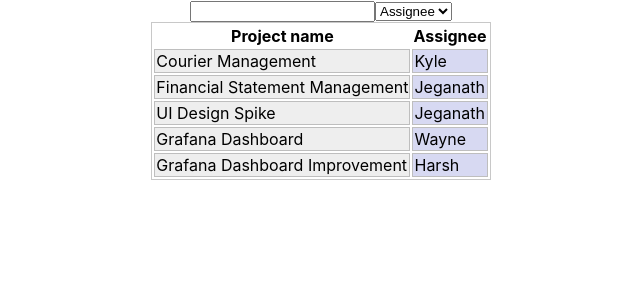
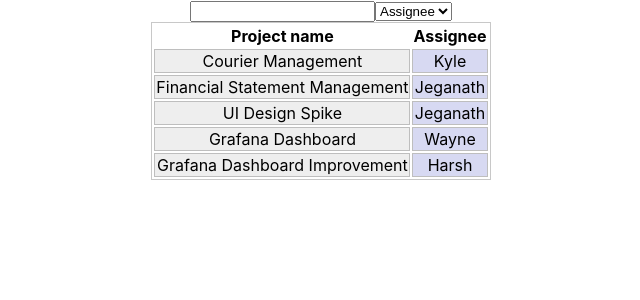
Before and after one commit to wenyongqd/jigma, a React (Create React App) app: page / in a window 1280 px wide. Shown: the top 300 px of the page, without its empty margins (319-959 px from the left). Built offline with nearby package versions, Linux system fonts and the light colour scheme; data requests are answered from the project's data file.

Commit message:
feat: refactored with TypeScript

```diff
--- a/src/screens/project-list/list.jsx
+++ /dev/null
@@ -1,28 +0,0 @@
-import React from 'react'
-
-export const List = ({users, list}) => {
-  return (
-      <div align={"center"}>
-        <table style={{border: "1.5px solid rgb(200, 200, 200)"}}>
-          <thead>
-          <tr>
-            <th>Project name</th>
-            <th>Assignee</th>
-          </tr>
-          </thead>
-          <tbody>
-          {
-            list.map(project => <tr key={project.id}>
-              <td style={{border: "1px solid rgb(190, 190, 190)", backgroundColor: "rgb(238, 238, 238)"}}>
-                {project.name}
-              </td>
-              <td style={{border: "1px solid rgb(190, 190, 190)", backgroundColor: "rgb(215, 217, 242)"}}>
-                {users.find(user => user.id === project.personId)?.name || "Unknown"}
-              </td>
-            </tr>)
-          }
-          </tbody>
-        </table>
-      </div>
-  )
-}
--- /dev/null
+++ b/src/screens/project-list/list.tsx
@@ -0,0 +1,58 @@
+import React from 'react';
+import { User } from './search-panel';
+
+interface Project {
+    id: string;
+    name: string;
+    personId: string;
+    pin: boolean;
+    organization: string;
+}
+
+interface ListProps {
+    list: Project[];
+    users: User[];
+}
+export const List = ({ users, list }: ListProps) => {
+    return (
+        <div>
+            <table
+                style={{
+                    border: '1.5px solid rgb(200, 200, 200)',
+                    margin: '0 auto',
+                }}
+            >
+                <thead>
+                    <tr>
+                        <th>Project name</th>
+                        <th>Assignee</th>
+                    </tr>
+                </thead>
+                <tbody>
+                    {list.map((project) => (
+                        <tr key={project.id}>
+                            <td
+                                style={{
+                                    border: '1px solid rgb(190, 190, 190)',
+                                    backgroundColor: 'rgb(238, 238, 238)',
+                                }}
+                            >
+                                {project.name}
+                            </td>
+                            <td
+                                style={{
+                                    border: '1px solid rgb(190, 190, 190)',
+                                    backgroundColor: 'rgb(215, 217, 242)',
+                                }}
+                            >
+                                {users.find(
+                                    (user) => user.id === project.personId,
+                                )?.name || 'Unknown'}
+                            </td>
+                        </tr>
+                    ))}
+                </tbody>
+            </table>
+        </div>
+    );
+};
--- a/src/screens/project-list/search-panel.jsx
+++ b/src/screens/project-list/search-panel.tsx
@@ -1,7 +1,22 @@
 import React from 'react';
 
-export const SearchPanel = ({users, param, setParam}) => {
+export interface User {
+    id: string;
+    name: string;
+    email: string;
+    title: string;
+}
 
+interface SearchPanelProps {
+    users: User[];
+    param: {
+        name: string;
+        personId: string;
+    };
+    setParam: (param: SearchPanelProps['param']) => void;
+}
+
+export const SearchPanel = ({ users, param, setParam }: SearchPanelProps) => {
     return (
         <form action={''}>
             <div>
--- a/src/utils/index.js
+++ b/src/utils/index.ts
@@ -1,13 +1,13 @@
 import { useEffect, useState } from 'react';
 
-export const cleanObject = (obj) => {
+export const cleanObject = (obj: Object) => {
     const filteredEntries = Object.entries(obj).filter(
         ([_, value]) => value !== undefined && value !== '',
     );
     return Object.fromEntries(filteredEntries);
 };
 
-export const useMount = (callback) => {
+export const useMount = (callback: () => void) => {
     useEffect(() => {
         callback();
     }, []);
@@ -30,7 +30,7 @@
 //     }
 // }
 
-export const useDebounce = (value, delay) => {
+export const useDebounce = (value: any, delay?: number) => {
     const [debouncedValue, setDebouncedValue] = useState(value);
 
     useEffect(() => {
```
Also changed, not shown: src/screens/project-list/index.tsx (renamed from src/screens/project-list/index.jsx, +12 -10 lines).
